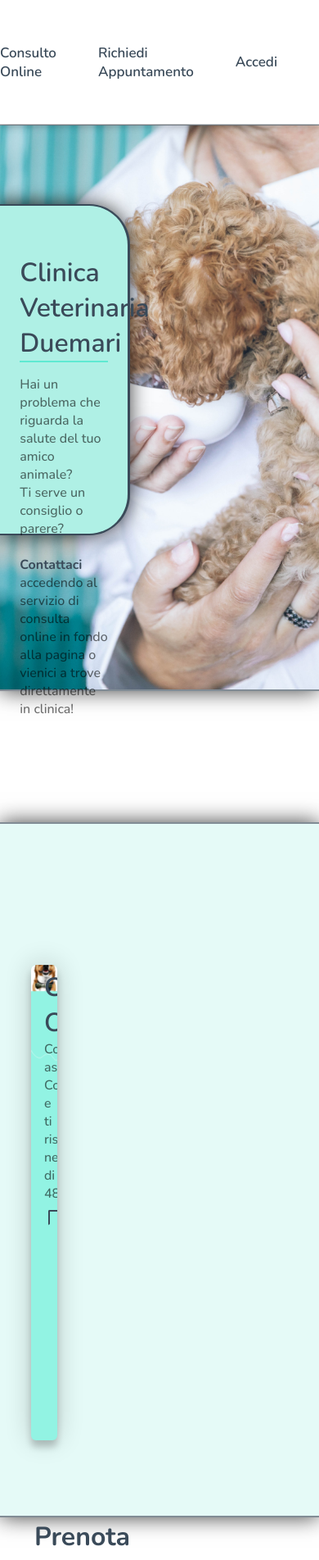
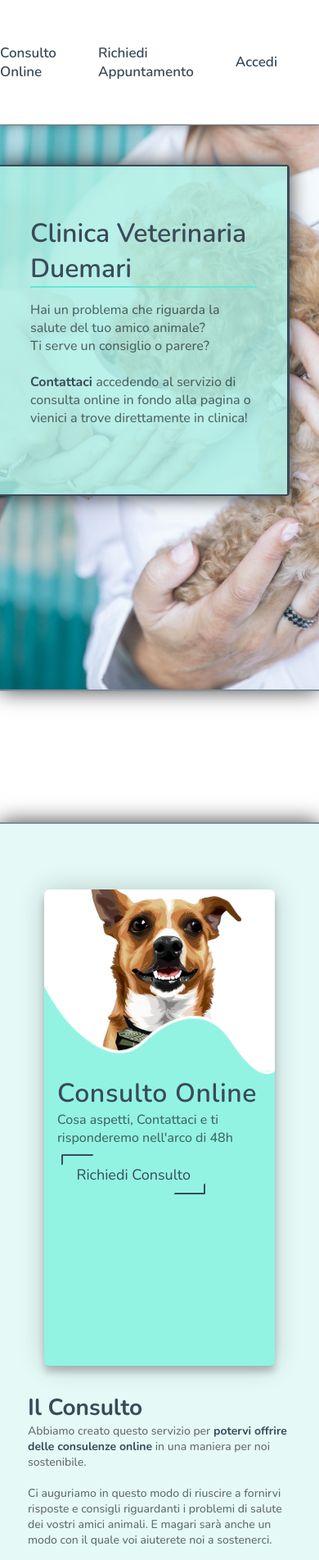
Before and after one commit to Germanilu/ClinicaVeterinariaDueMari, a React (Create React App) app: page / in a window 390 px wide. Shown: the top 1903 px of the page at 82% size. Built offline with nearby package versions, Linux system fonts and the light colour scheme.

Commit message:
Feat: Responsive design Home Complete

```diff
--- a/src/Containers/Home/Home.jsx
+++ b/src/Containers/Home/Home.jsx
@@ -36,7 +36,7 @@ const Home = () => {
                 </div>
                 {/* Consult Section */}
                 <div className="secondSection">
-                    <div className="containerSecondSection">
+                    <div className="containerSecondSection columnReverse">
                         <div className={isVisible ? "consultText": "hideAnimation"}>
                             <h1>Il Consulto</h1>
                             <p>
--- a/src/Containers/Home/Home.scss
+++ b/src/Containers/Home/Home.scss
@@ -1,4 +1,5 @@
 @import '../../Global.scss';
+
 
 .homeDesign {
     height: 100%;
@@ -81,6 +82,8 @@ img {
     animation: move 1.5s;
 }
 
+
+
 //Card
 .cardHome {
     display: block;
@@ -129,6 +132,7 @@ img {
 
     }
 }
+
 
 .hideAnimation{
     animation: none;
@@ -202,3 +206,97 @@ img {
         filter: blur(0);
     }
 }
+
+.containerSecondSection {
+    @include flex();
+    justify-content: right;
+    flex-direction: row;
+    gap: 10em;
+    padding-right: 20em;
+    height: 100vh;
+    background-color: #41dac123;
+}
+
+
+
+
+
+
+//Responsive Design
+@media (max-width: 1025px){
+    .containerSecondSection {
+        padding-right: 5em;
+    }
+
+}
+
+@media (max-width: 768px){
+    .containerInfo {
+        width: 50%;
+    }
+
+    .containerText {
+        width: 79%;
+    }
+
+    .containerSecondSection {
+        gap: 2em;
+        padding-right: 1em;
+    }
+
+}
+
+@media (max-width: 426px){
+    .containerInfo {
+        width: 90%;
+        border-top-right-radius: 1%;
+        border-bottom-right-radius: 1%;
+        margin-top: 3em;
+        background-color: rgba(175, 240, 229, 0.842);
+        animation: none;
+    }
+
+    .secondSection {
+        height: 100%;
+    }
+
+    .containerSecondSection {
+        flex-direction: column;
+        justify-content: center;
+        padding: 0em 1em;
+        height: 100%;
+        padding-bottom: 2em;
+    }
+
+    .columnReverse{
+        flex-direction: column-reverse;
+    }
+
+    .consultText{
+        width: 90%;
+        animation: none;
+        font-size: 14px;
+    }
+
+    .cardHome{
+        width: 250px;
+
+        &__title {
+            margin-top: -0.5em; //
+        }
+
+        &__svg {
+
+            top: 78px; //
+
+        }
+
+    }
+}
+
+@media (max-width: 321px){
+    .containerInfo{
+        width: 100%;
+    }
+
+}
```
